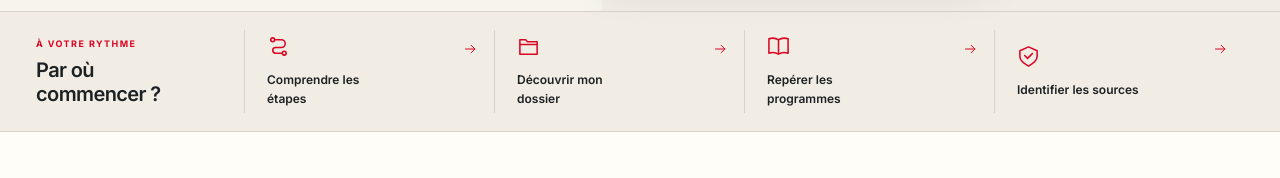
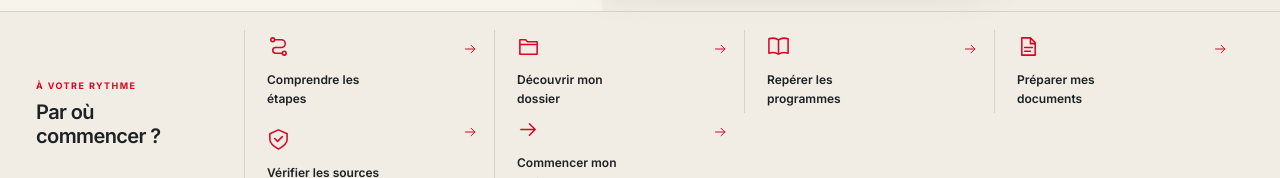
Before and after one commit to almago-platform/AlmaGo, a Next.js app: page / in a window 1280 px wide. Shown: the part 774-952 px from the top of the page. Built offline with nearby package versions, Linux system fonts and the light colour scheme.

Commit message:
design(v6): expand quick access to six useful entry points

```diff
--- a/src/components/public/HomeQuickAccess.tsx
+++ b/src/components/public/HomeQuickAccess.tsx
@@ -5,7 +5,9 @@ const items = [
   { href: "#parcours", title: "Comprendre les étapes", icon: "route" },
   { href: "#espace", title: "Découvrir mon dossier", icon: "folder" },
   { href: "#programmes", title: "Repérer les programmes", icon: "book" },
-  { href: "#confiance", title: "Identifier les sources", icon: "source" },
+  { href: "#espace", title: "Préparer mes documents", icon: "document" },
+  { href: "#confiance", title: "Vérifier les sources", icon: "source" },
+  { href: "/signup", title: "Commencer mon projet", icon: "arrow" },
 ] as const;
 
 export function HomeQuickAccess() {
```
